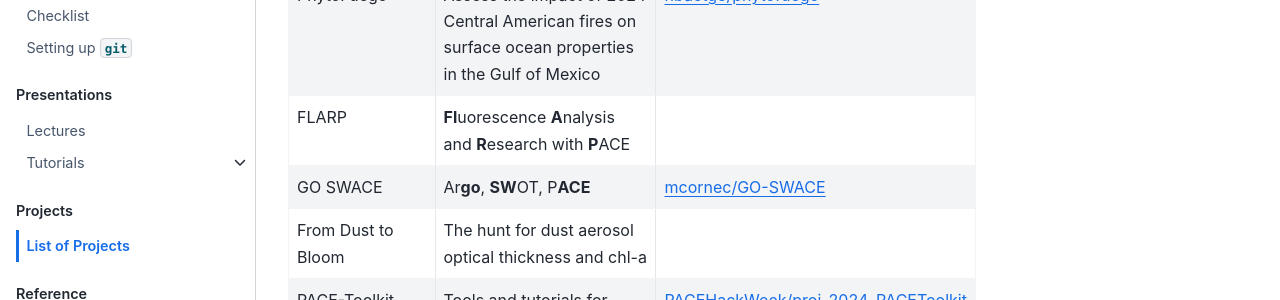
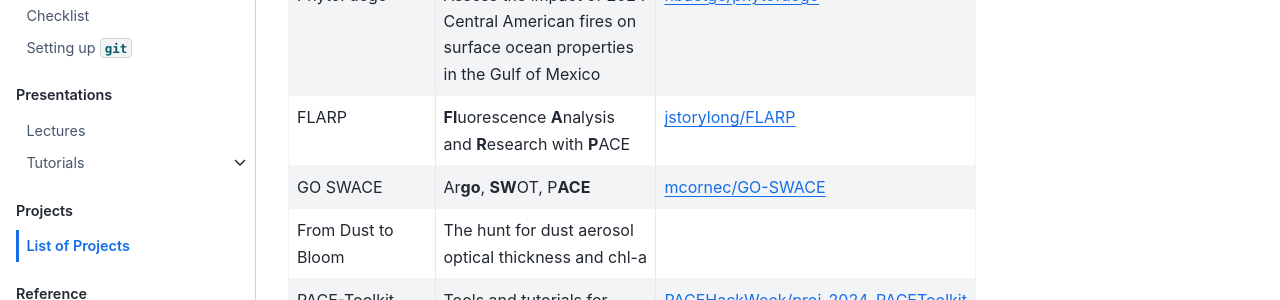
Before and after one commit to PACEHackWeek/pace-2024, a Jupyter Book: the page built from book/projects/list_of_projects.md, in a window 1280 px wide and 1321 px high. Shown: the part 602-902 px from the top of the window. Built offline with Jupyter Book 1.0.4 settings and Sphinx 7.4.7 and the Sphinx Book theme 1.1.4, drawn with Linux system fonts in a browser that asks for light colours; pages that are not in the unit, such as notebooks, are missing from menus.

Commit message:
add FLARP repo

```diff
--- a/book/projects/list_of_projects.md
+++ b/book/projects/list_of_projects.md
@@ -10,7 +10,7 @@ taking the "share-early" approach to open science.
 | SLOPES | **S**pace **L**ooking **O**rganic **P**ACE **E**stimates **S**urvey | [alana-menendez/SLOPES] |
 | OCEANOMALIES | **O**ptical **C**haracterization and **E**valuation of **A**nomalous **N**otable **O**bservations in **M**arine and **A**quatic **Li**ght **E**nvironments from **S**atellite | [yfipml/oceanomalies] |
 | PhytoFuego | Assess the impact of 2024 Central American fires on surface ocean properties in the Gulf of Mexico | [nbaetge/phytofuego] |
-| FLARP | **Fl**uorescence **A**nalysis and **R**esearch with **P**ACE | |
+| FLARP | **Fl**uorescence **A**nalysis and **R**esearch with **P**ACE | [jstorylong/FLARP] |
 | GO SWACE | Ar**go**, **SW**OT, P**ACE** | [mcornec/GO-SWACE] |
 | From Dust to Bloom | The hunt for dust aerosol optical thickness and chl-a | |
 | PACE-Toolkit | Tools and tutorials for PACE data users | [PACEHackWeek/proj_2024_PACEToolkit] |
@@ -24,3 +24,4 @@ taking the "share-early" approach to open science.
 [PACEHackWeek/proj_2024_PACEToolkit]: https://github.com/PACEHackWeek/proj_2024_PACEToolkit
 [khyde/kae_means]: https://github.com/khyde/kae_means
 [emilym012/CLAP]: https://github.com/emilym012/CLAP
+[jstorylong/FLARP]: https://github.com/jstorylong/FLARP
```
